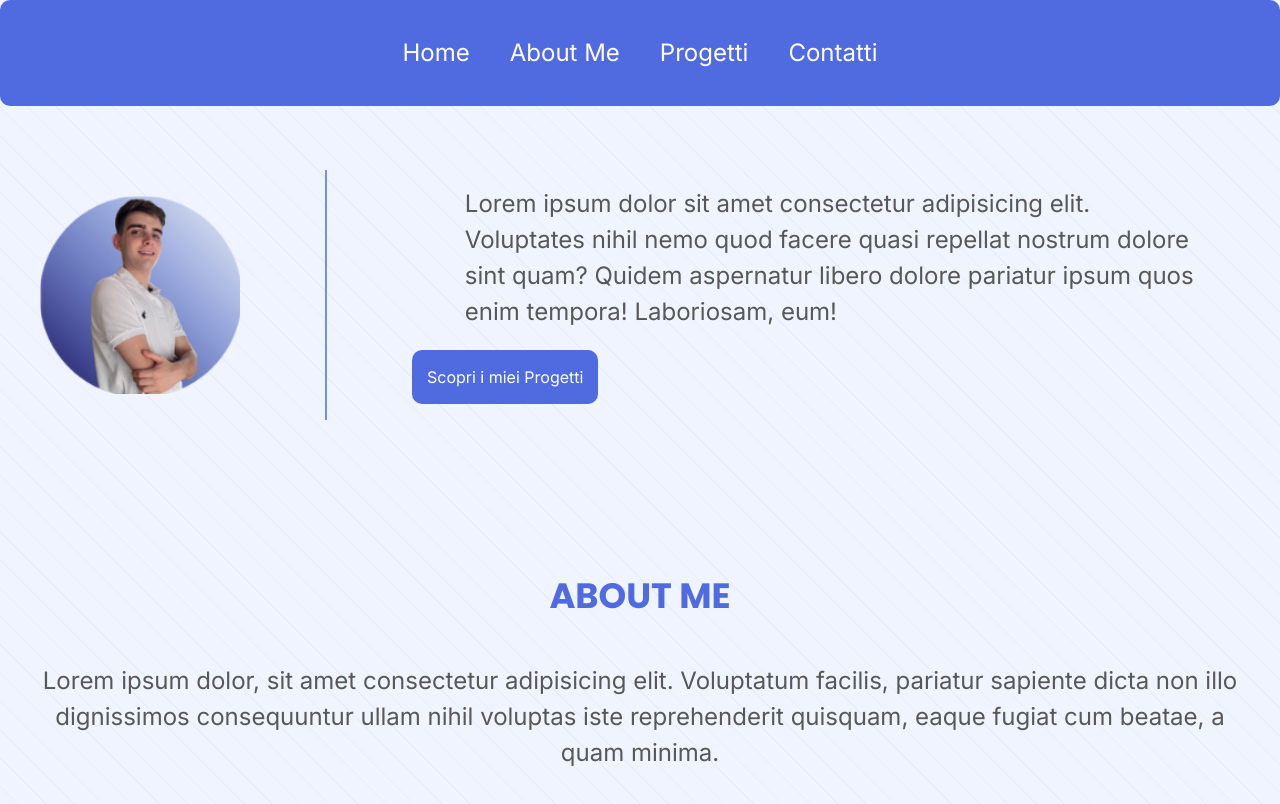
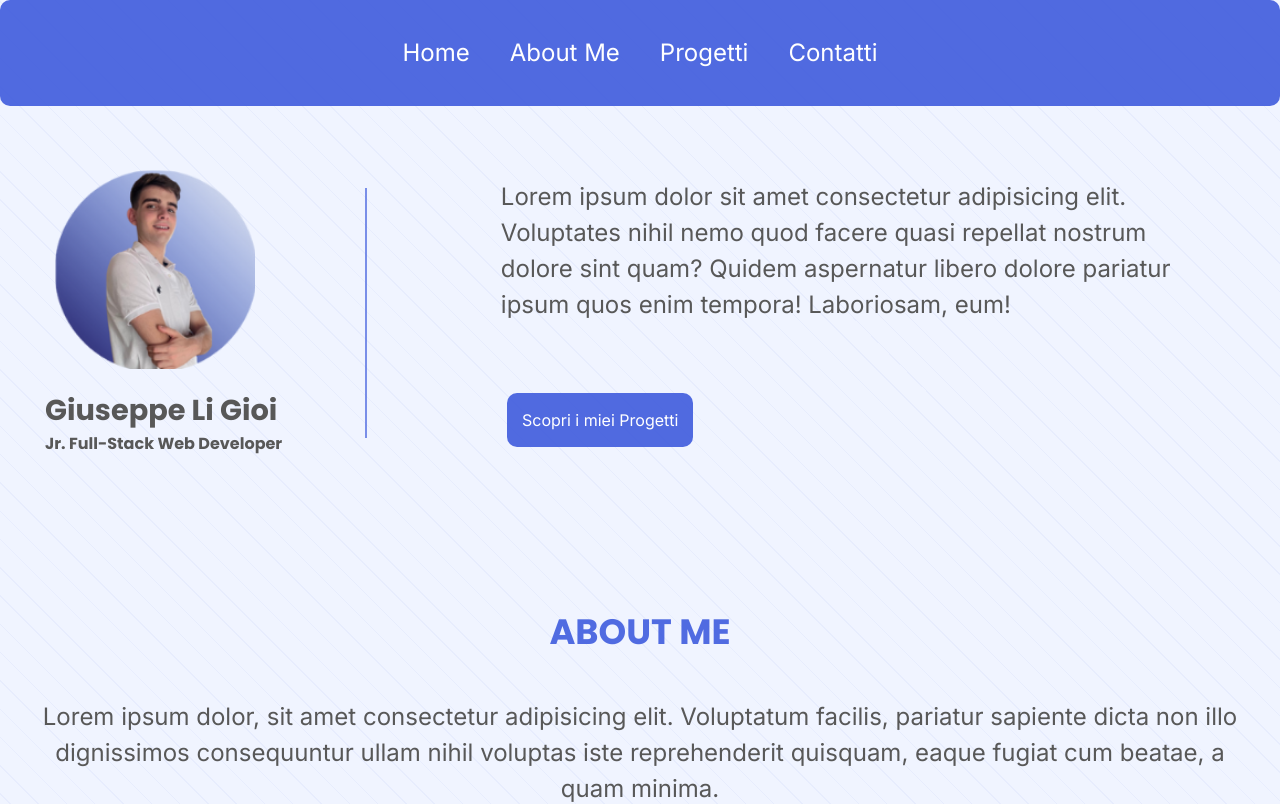
Before and after one commit to GiuseppeLiGioi/personal-portfolio, a React (Vite) app: page / in a window 1280 px wide. Shown: the top 804 px of the page. Built offline with nearby package versions, Linux system fonts and the light colour scheme.

Commit message:
added. name and profession on hero component

```diff
--- a/src/Components/Hero.jsx
+++ b/src/Components/Hero.jsx
@@ -3,8 +3,18 @@ export default function Hero(){
         <section id="hero">
 
         <div className="container-hero fade-in-up">
+
+
+            <div className="container-img-name">
             <div className="container-img-hero">
                <img src="/logo-portfolio.png" alt="Foto Personale"/>
+            </div>
+
+            <div className="container-profession-hero">
+                <h2 className="name-user">Giuseppe Li Gioi</h2>
+                <h4 className="name-profession"><strong>Jr. Full-Stack Web Developer</strong></h4>
+            </div>
+
             </div>
 
             <div className="hero-divider"></div>
--- a/src/styles/index.css
+++ b/src/styles/index.css
@@ -159,6 +159,21 @@ li {
   margin: 0 auto;
   text-align: center;
   padding-top: 230px;
+}
+
+.container-img-name{
+  display: flex;
+  flex-direction: column;
+  justify-content: center;
+  align-items: center;
+}
+
+.name-user{
+  font-size: 1.8rem;
+}
+
+.name-profession{
+  font-size: 1.1rem;
 }
 
 .container-img-hero img {
--- a/src/styles/media-query-lg.css
+++ b/src/styles/media-query-lg.css
@@ -16,6 +16,10 @@
 
 .link-navbar a {
   font-size: 1.5rem;
+}
+
+.btn-hero {
+  margin-left: 55px;
 }
 
  /*ABOUT RESPONSIVE*/
--- a/src/styles/media-query-md.css
+++ b/src/styles/media-query-md.css
@@ -69,9 +69,27 @@
     gap: 70px;
   }
 
+  .container-profession-hero{
+    margin-top: 20px;
+    margin-left: 10px;
+    width: 100%;
+    min-width: 230px;
+    gap: 5px;
+  }
+
+  .name-user{
+  font-size: 1.8rem;
+}
+
+.name-profession{
+  font-size: 1rem;
+}
+
+
   .container-img-hero img {
     width: 200px;
     margin-bottom: 0px;
+    margin-right: 10px;
   }
 
   .hero-divider {
@@ -93,6 +111,7 @@
   .btn-hero {
     border-radius: 10px;
     padding: 15px;
+    margin-top: 50px;
   }
 
 
@@ -240,9 +259,9 @@
     font-size: 1.1rem;
   }
 
-  .description-footer{
-  font-size: 1.1rem;
-}
+  .description-footer {
+    font-size: 1.1rem;
+  }
 
 
 }
```
